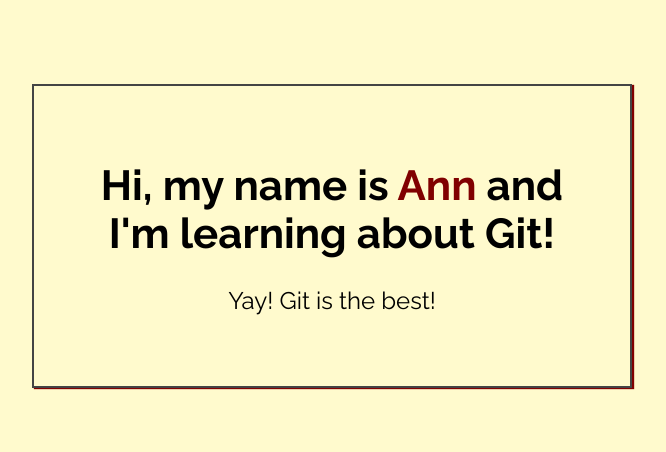
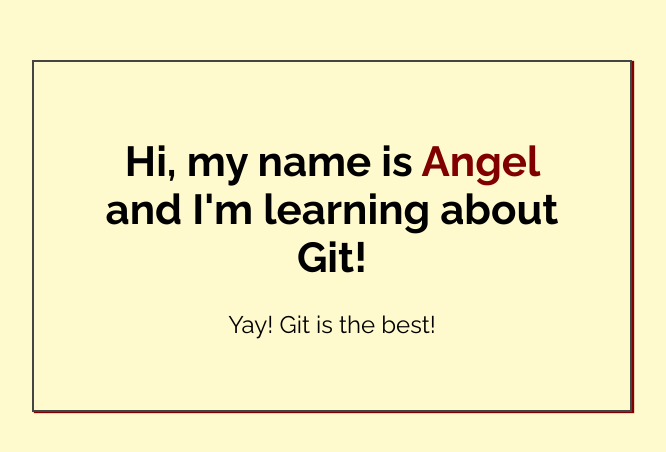
Before and after one commit to JM-04/Website-design-for-Seasons-Lawn-Care, a plain HTML site: page index.html in a window 1280 px wide. Shown: the part 164-616 px from the top of the page, without its empty margins (308-974 px from the left). Drawn offline with Linux system fonts and the light colour scheme.

Commit message:
index.html

```diff
--- a/index.html
+++ b/index.html
@@ -14,7 +14,7 @@
 <body>
 
     <div class="greeting">
-        <h1>Hi, my name is <span class="highlight">Ann</span> and I'm learning about Git! </h1>
+        <h1>Hi, my name is <span class="highlight">Angel</span> and I'm learning about Git! </h1>
 
         <p>Yay! Git is the best!</p>
     </div>
```
